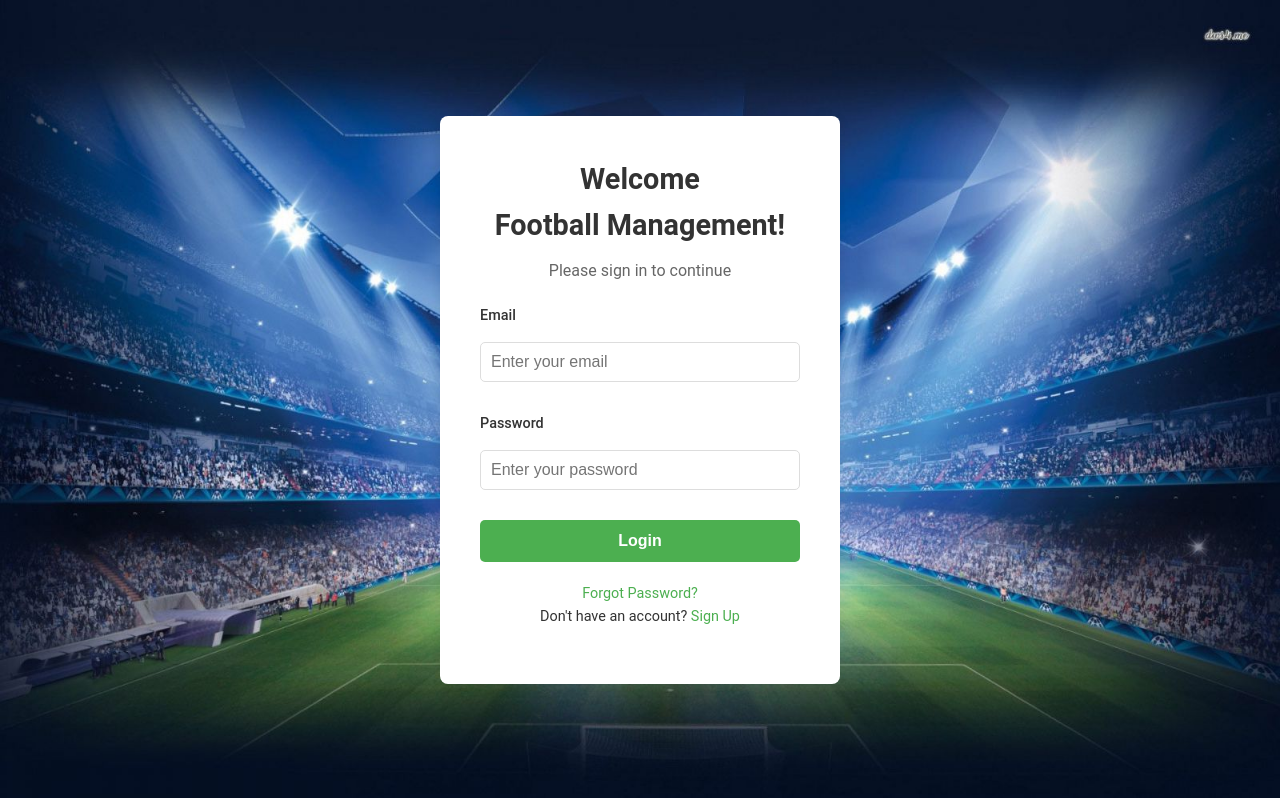
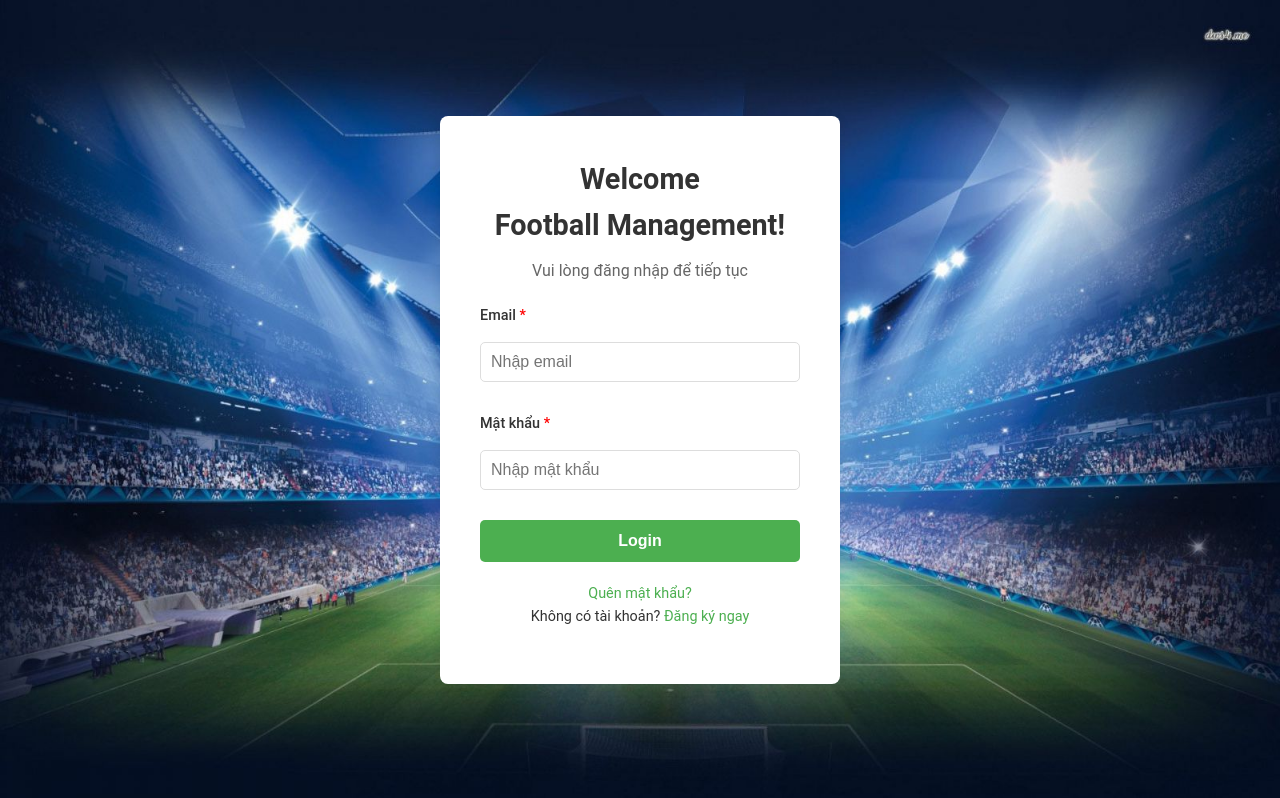
Before and after one commit to leeminsun1205/SE104.P12, a React (Create React App) app in the folder FB_MSystem/: page /login in a window 1280 px wide. Built offline with nearby package versions, Linux system fonts and the light colour scheme.

Commit message:
Little change of frontend

```diff
--- a/FB_MSystem/public/index.html
+++ b/FB_MSystem/public/index.html
@@ -24,7 +24,7 @@
       work correctly both with client-side routing and a non-root public URL.
       Learn how to configure a non-root public URL by running `npm run build`.
     -->
-    <title>React App</title>
+    <title>Football Championship Management</title>
   </head>
   <body>
     <noscript>You need to enable JavaScript to run this app.</noscript>
--- a/FB_MSystem/src/pages/Login/Login.js
+++ b/FB_MSystem/src/pages/Login/Login.js
@@ -19,35 +19,39 @@ function Login({ onLogin }) {
     >
       <div className={styles.loginBox}>
         <h2 className={styles.title}>Welcome <br/> Football Management!</h2>
-        <p className={styles.subtitle}>Please sign in to continue</p>
+        <p className={styles.subtitle}>Vui lòng đăng nhập để tiếp tục</p>
         <form onSubmit={handleSubmit}>
           <div className={styles.inputGroup}>
-            <label htmlFor="email">Email</label>
+            <label htmlFor="email">
+              Email <span className={styles.required}>*</span>
+              </label>
             <input
               type="email"
               id="email"
               value={email}
               onChange={(e) => setEmail(e.target.value)}
-              placeholder="Enter your email"
+              placeholder="Nhập email"
               required
             />
           </div>
           <div className={styles.inputGroup}>
-            <label htmlFor="password">Password</label>
+            <label htmlFor="password">
+              Mật khẩu <span className={styles.required}>*</span>
+            </label>
             <input
               type="password"
               id="password"
               value={password}
               onChange={(e) => setPassword(e.target.value)}
-              placeholder="Enter your password"
+              placeholder="Nhập mật khẩu"
               required
             />
           </div>
           <button type="submit" className={styles.loginButton}>Login</button>
         </form>
         <div className={styles.footer}>
-          <a href="/forgot-password" className={styles.forgotPassword}>Forgot Password?</a>
-          <p>Don't have an account? <a href="/signup">Sign Up</a></p>
+          <a href="/forgot-password" className={styles.forgotPassword}>Quên mật khẩu?</a>
+          <p>Không có tài khoản? <a href="/signup">Đăng ký ngay</a></p>
         </div>
       </div>
     </div>
--- a/FB_MSystem/src/pages/Login/Login.module.css
+++ b/FB_MSystem/src/pages/Login/Login.module.css
@@ -18,6 +18,10 @@
   border-radius: 8px;
   box-shadow: 0 4px 12px rgba(0, 0, 0, 0.1);
   text-align: center;
+}
+
+.required {
+  color: red;
 }
 
 .title {
--- a/FB_MSystem/src/pages/SignUp/SignUp.js
+++ b/FB_MSystem/src/pages/SignUp/SignUp.js
@@ -2,6 +2,7 @@
 import React, { useState } from 'react';
 import { useNavigate } from 'react-router-dom';
 import styles from './SignUp.module.css';
+import backgroundImage from '../../assets/images/hinh-nen-san-bong-dep-banner.jpg';
 
 function SignUp() {
   const [email, setEmail] = useState('');
@@ -21,12 +22,16 @@ function SignUp() {
   };
 
   return (
-    <div className={styles.signUpContainer}>
+    <div className={styles.signUpContainer}
+    style={{ backgroundImage: `url(${backgroundImage})` }}
+    >
       <div className={styles.signUpBox}>
         <h2 className={styles.title}>Đăng Ký Tài Khoản</h2>
         <form onSubmit={handleSubmit}>
           <div className={styles.inputGroup}>
-            <label htmlFor="email">Email</label>
+            <label htmlFor="email">
+              Email <span className={styles.required}>*</span>
+            </label>
             <input
               type="email"
               id="email"
@@ -37,7 +42,9 @@ function SignUp() {
             />
           </div>
           <div className={styles.inputGroup}>
-            <label htmlFor="password">Mật Khẩu</label>
+            <label htmlFor="password">
+                Mật khẩu <span className={styles.required}>*</span>
+              </label>
             <input
               type="password"
               id="password"
@@ -48,7 +55,9 @@ function SignUp() {
             />
           </div>
           <div className={styles.inputGroup}>
-            <label htmlFor="confirmPassword">Xác Nhận Mật Khẩu</label>
+            <label htmlFor="confirmPassword">
+              Xác nhận mật khẩu <span className={styles.required}>*</span>
+              </label>
             <input
               type="password"
               id="confirmPassword"
--- a/FB_MSystem/src/pages/SignUp/SignUp.module.css
+++ b/FB_MSystem/src/pages/SignUp/SignUp.module.css
@@ -13,12 +13,17 @@
   .signUpBox {
     width: 100%;
     max-width: 400px;
-    padding: 40px;
+    padding: 35px;
     background-color: white;
     border-radius: 8px;
     box-shadow: 0 4px 12px rgba(0, 0, 0, 0.1);
     text-align: center;
   }
+
+  .required {
+    color: red;
+  }
+
 
   .title {
     font-size: 1.8rem;
@@ -27,7 +32,7 @@
   }
 
   .inputGroup {
-    margin-bottom: 20px;
+    margin-bottom: 15px;
     text-align: left;
   }
 
```
